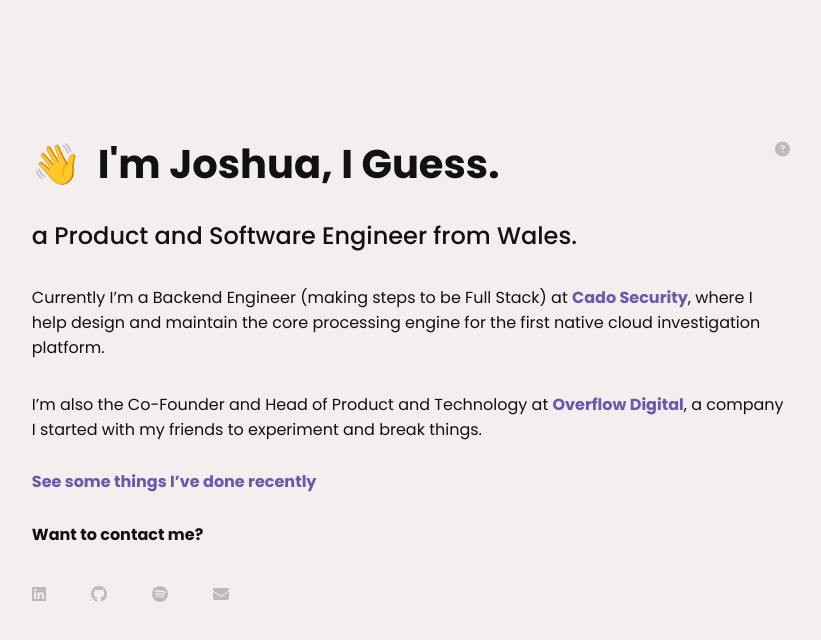
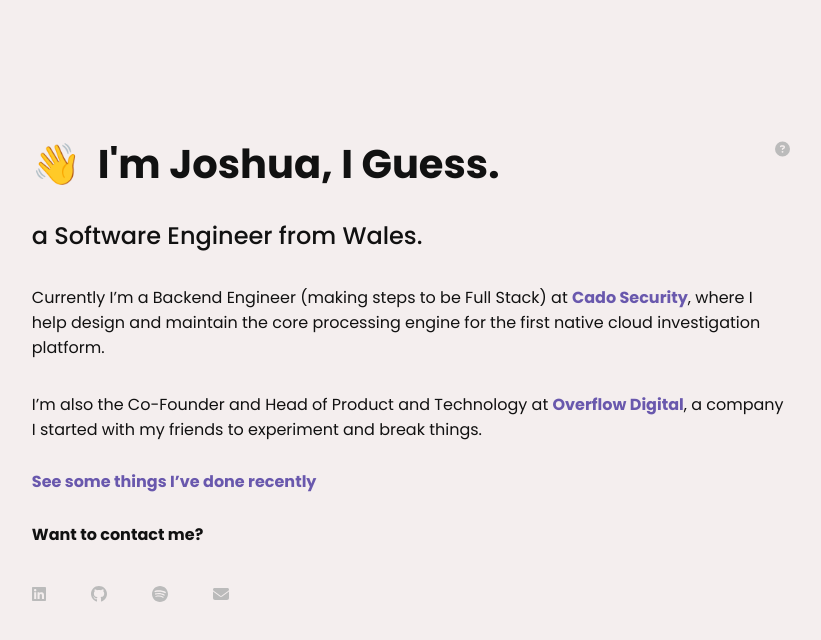
Before and after one commit to joshuathompsonlindley/joshuathompson.co.uk, a Next.js app: page / in a window 1280 px wide. Shown: the top 640 px of the page, without its empty margins (229-1050 px from the left). Built offline with nearby package versions, Linux system fonts and the light colour scheme.

Commit message:
Update index.js

```diff
--- a/pages/index.js
+++ b/pages/index.js
@@ -42,7 +42,7 @@
           </HeadingContainer>
           <SubheadingContainer>
             <Subheading>
-              a Product and Software Engineer from Wales.
+              a Software Engineer from Wales.
             </Subheading>
           </SubheadingContainer>
           <BodyTextContainer>
```
